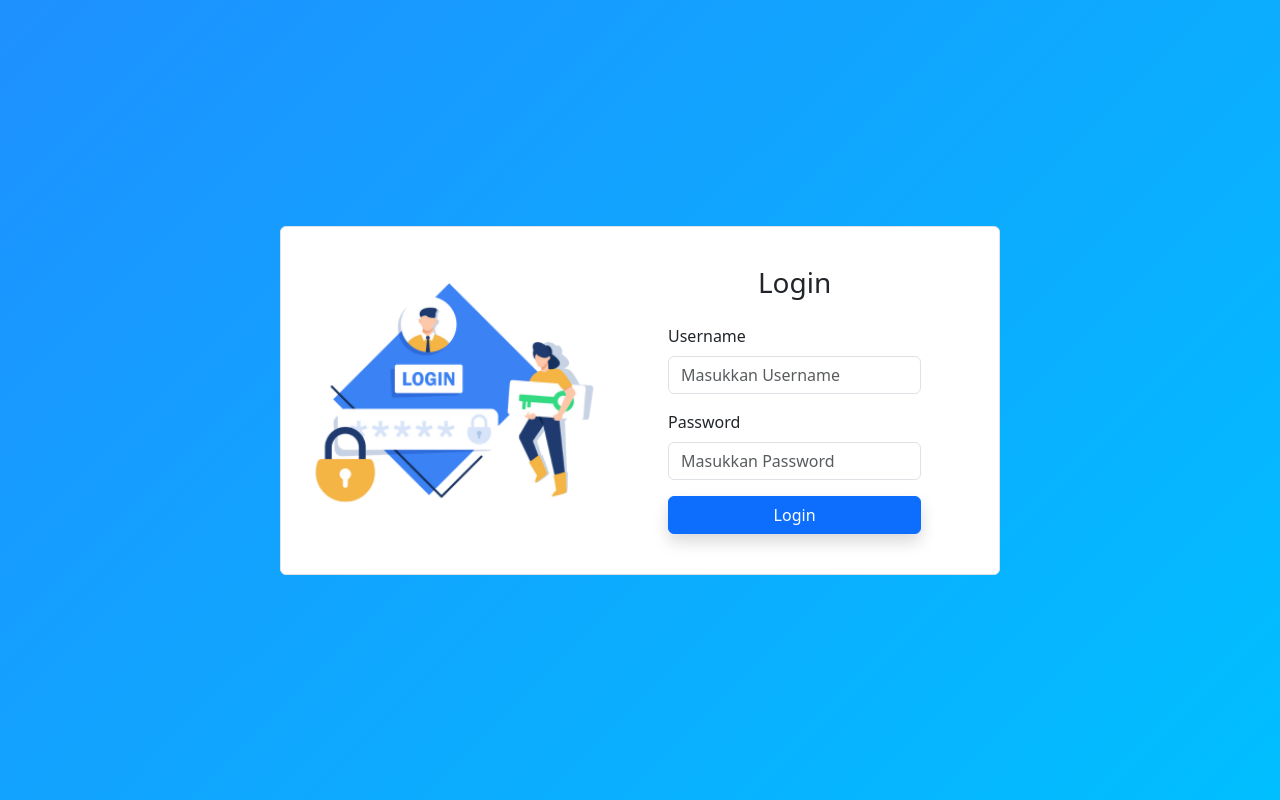
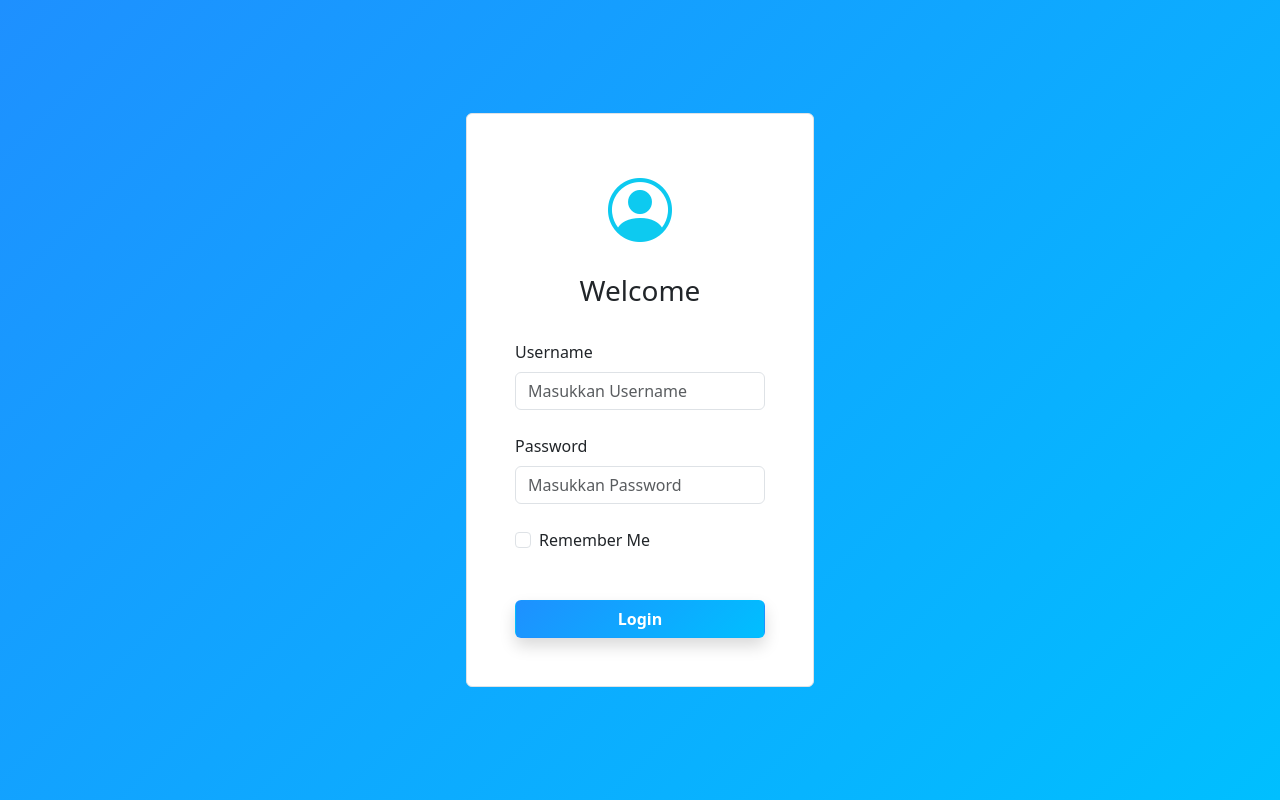
Before and after one commit to salsabillapz/ABSENSI_SISWA, a PHP site: page /login.php in a window 1280 px wide. Run offline with PHP 8.4, Linux system fonts and the light colour scheme.

Commit message:
Update login.php

```diff
--- a/login.php
+++ b/login.php
@@ -9,10 +9,15 @@ if ($_SERVER['REQUEST_METHOD'] === 'POST') {
     // Ambil data dari form
     $username = $_POST['username'];
     $password = $_POST['password'];
+    $remember_me = isset($_POST['remember_me']); // Check if the remember me checkbox was selected
 
     // Cek apakah username dan password sesuai
     if ($username === $valid_username && $password === $valid_password) {
         // Set sesi atau cookies jika perlu
+        if ($remember_me) {
+            // Set a cookie that lasts for 30 days
+            setcookie('username', $username, time() + (86400 * 30), "/");
+        }
         // Redirect ke halaman berikutnya
         header('Location: dashboard.php');
         exit();
@@ -30,24 +35,23 @@ if ($_SERVER['REQUEST_METHOD'] === 'POST') {
     <meta name="viewport" content="width=device-width, initial-scale=1.0">
     <title>Login Siswa</title>
     <link href="https://cdn.jsdelivr.net/npm/bootstrap@5.3.0/dist/css/bootstrap.min.css" rel="stylesheet">
+    <link href="https://cdn.jsdelivr.net/npm/bootstrap-icons@1.10.5/font/bootstrap-icons.css" rel="stylesheet">
 </head>
 
 <body class="d-flex align-items-center justify-content-center vh-100"
 style="background: linear-gradient(135deg, #1E90FF, #00BFFF);">
     <div class="container d-flex align-items-center justify-content-center vh-100">
         <div class="row w-100">
-            <div class="col-md-12 col-lg-10 col-xl-8 mx-auto d-flex flex-column justify-content-center">
+            <div class="col-md-8 col-lg-6 col-xl-4 mx-auto d-flex flex-column justify-content-center">
                 <?php if ($show_form): ?>
-                    <div class="card border rounded">
+                    <div class="card border rounded p-5">
                         <div class="row no-gutters">
-                            <div class="col-md-6 d-flex align-items-center justify-content-center">
-                                <img src="hallow.png" class="img-fluid rounded-start" alt="..."
-                                    style="width: 100%; max-height: 100%; object-fit: cover;">
+                            <div class="col-12 text-center mb-4">
+                                <!-- Tambahkan ikon profil di sini -->
+                                <i class="bi bi-person-circle" style="font-size: 4rem; color: #0dcaf0;"></i>
+                                <h3 class="text-center mt-3">Welcome</h3>
                             </div>
-                            <div class="col-md-5 d-flex align-items-center">
-                                <div class="card-body">
-                                    <h3 class="text-center mb-4">Login</h3>
-
+                            <div class="col-12">
                                 <!-- Tampilkan pesan error jika ada -->
                                 <?php if (isset($error_message)): ?>
                                     <div class="alert alert-danger" role="alert">
@@ -56,19 +60,23 @@ if ($_SERVER['REQUEST_METHOD'] === 'POST') {
                                 <?php endif; ?>
 
                                 <form action="" method="POST">
-                                        <div class="mb-3">
+                                    <div class="mb-4">
                                         <label for="username" class="form-label">Username</label>
                                         <input type="text" class="form-control" id="username" name="username"
                                             placeholder="Masukkan Username" required>
                                     </div>
-                                        <div class="mb-3">
+                                    <div class="mb-4">
                                         <label for="password" class="form-label">Password</label>
                                         <input type="password" class="form-control" id="password" name="password"
                                             placeholder="Masukkan Password" required>
                                     </div>
-                                        <button type="submit" class="btn btn-primary w-100 shadow">Login</button>
+                                    <div class="mb-5 form-check">
+                                        <input type="checkbox" class="form-check-input" id="remember_me" name="remember_me">
+                                        <label class="form-check-label" for="remember_me">Remember Me</label>
+                                    </div>
+                                    <button type="submit" class="btn w-100 shadow text-white"
+                                        style="background: linear-gradient(135deg, #1E90FF, #00BFFF); font-weight: bold;">Login</button>
                                 </form>
-                                </div>
                             </div>
                         </div>
                     </div>
```
Lines whose indentation alone changed are shown as unchanged.
